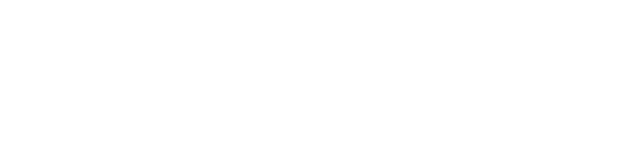
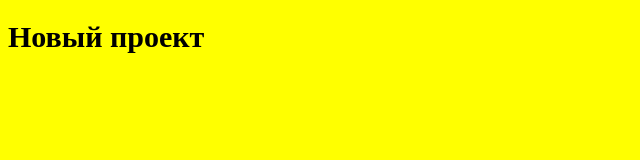
Before and after one commit to dfinskiy/website, a plain HTML site: page index.html in a window 1280 px wide. Shown: the whole page, without its empty margins (0-640 px from the left). Drawn offline with Linux system fonts and the light colour scheme.

Commit message:
Change background and fontsize

```diff
--- a/index.html
+++ b/index.html
@@ -8,6 +8,6 @@
     <title>Document</title>
 </head>
 <body>
-
+    <h1>Новый проект</h1>
 </body>
 </html>
--- a/style.css
+++ b/style.css
@@ -0,0 +1,4 @@
+body{
+    background-color: yellow;
+    font-size: 15px;
+}
```
